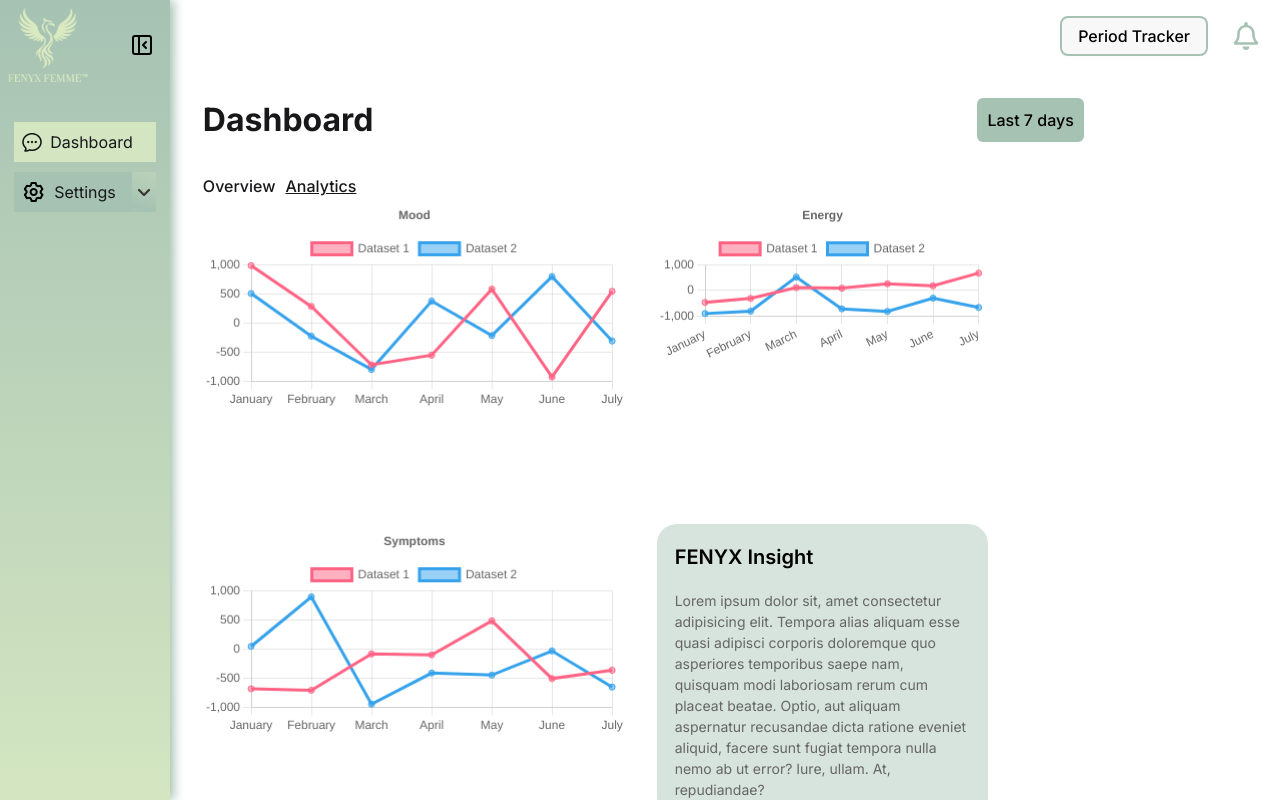
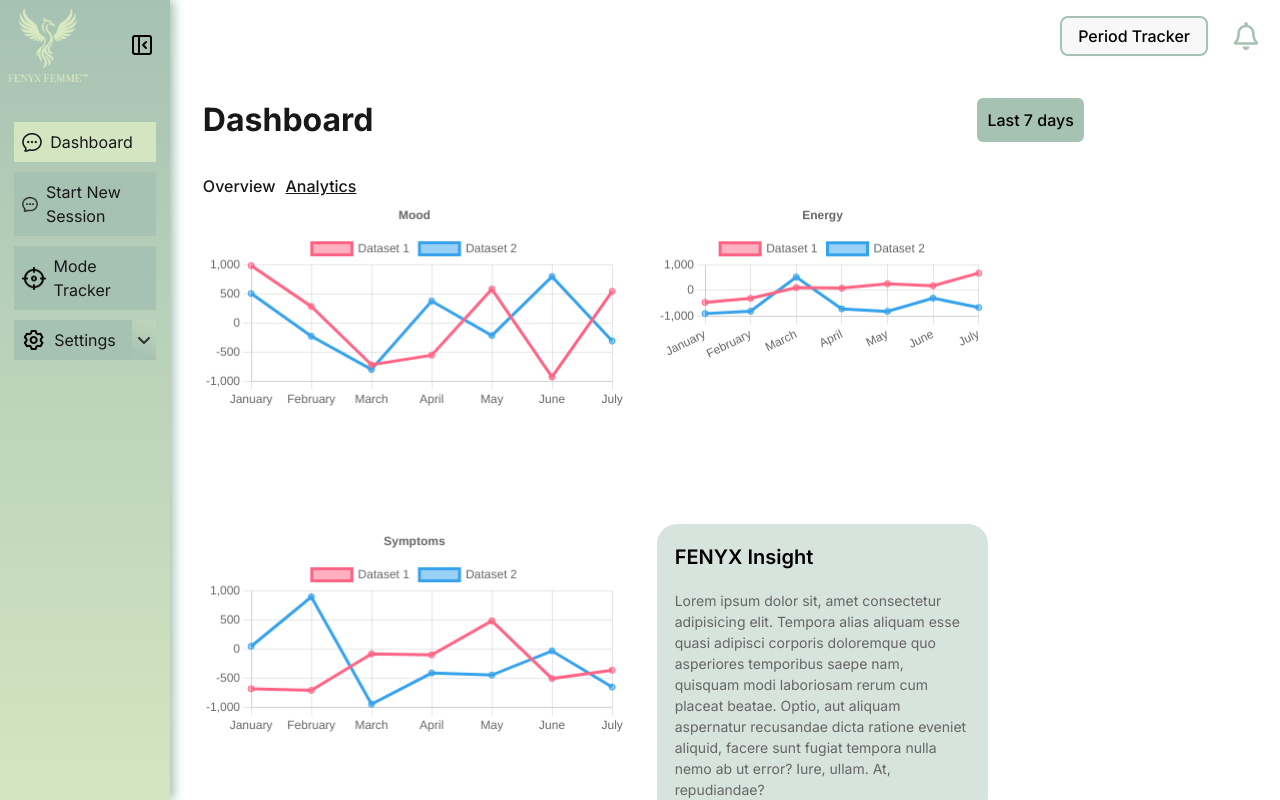
Before and after one commit to FaisalHasanEmon/female-healthcare, a React (Vite) app in the folder front-end/: page /dashboard/analytics in a window 1280 px wide. Built offline with nearby package versions, Linux system fonts and the light colour scheme; a web font is replaced by a local one.

Commit message:
dashboard sidebar updated

```diff
--- a/front-end/src/components/dashboardComponents/DashboardSideBar.jsx
+++ b/front-end/src/components/dashboardComponents/DashboardSideBar.jsx
@@ -29,18 +29,18 @@ const DashboardSideBar = () => {
       path: "/dashboard/analytics",
       icon: "/dashboard-Icons/chat-icon.png",
     },
-    // {
-    //   id: 1,
-    //   name: "Start New Session",
-    //   path: "/dashboard/new-session",
-    //   icon: "/dashboard-Icons/chat-icon.png",
-    // },
-    // {
-    //   id: 2,
-    //   name: "Mode Tracker",
-    //   path: "/dashboard/mode-tracker",
-    //   icon: "/dashboard-Icons/tracker-icon.png",
-    // },
+    {
+      id: 1,
+      name: "Start New Session",
+      path: "/dashboard/new-session",
+      icon: "/dashboard-Icons/chat-icon.png",
+    },
+    {
+      id: 2,
+      name: "Mode Tracker",
+      path: "/dashboard/mode-tracker",
+      icon: "/dashboard-Icons/tracker-icon.png",
+    },
     {
       id: 3,
       name: "Settings",
```
